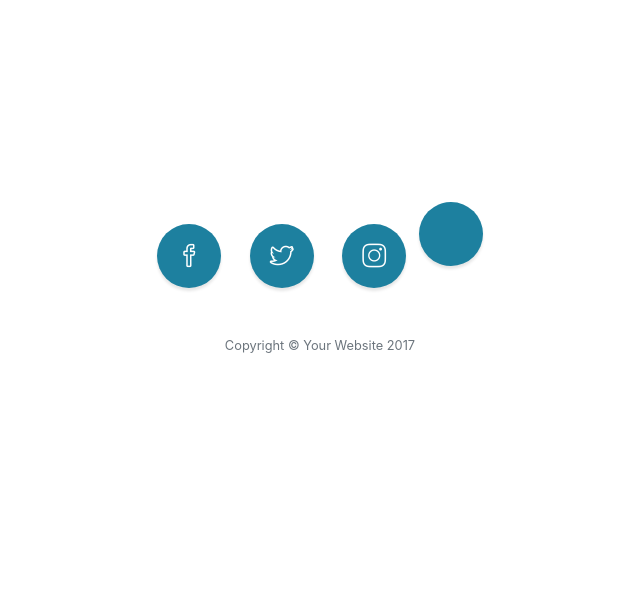
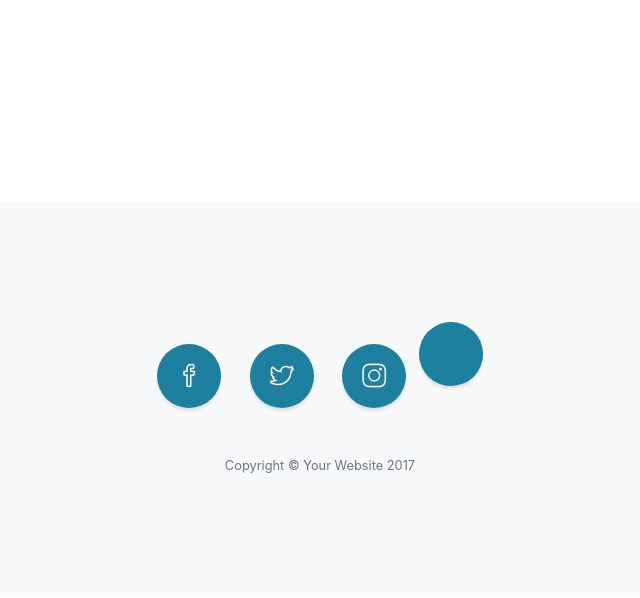
Before and after one commit to odonnellbd/bobby.d.odonnell, a website with bundled scripts: page index.html in a window 1280 px wide. Shown: the part 3979-4577 px from the top of the page, without its empty margins (320-960 px from the left). Before the commit the page ends 4414 px from the top, so only its background shows below. Built offline with nearby package versions, Linux system fonts and the light colour scheme; some icons are missing.

Commit message:
Update index.html

```diff
--- a/index.html
+++ b/index.html
@@ -213,6 +213,7 @@
 
     <!-- Footer -->
     <footer class="footer text-center">
+      <section class="content-section bg-light" id="Contact">
       <div class="container">
         <ul class="list-inline mb-5">
           <li class="list-inline-item">
```
